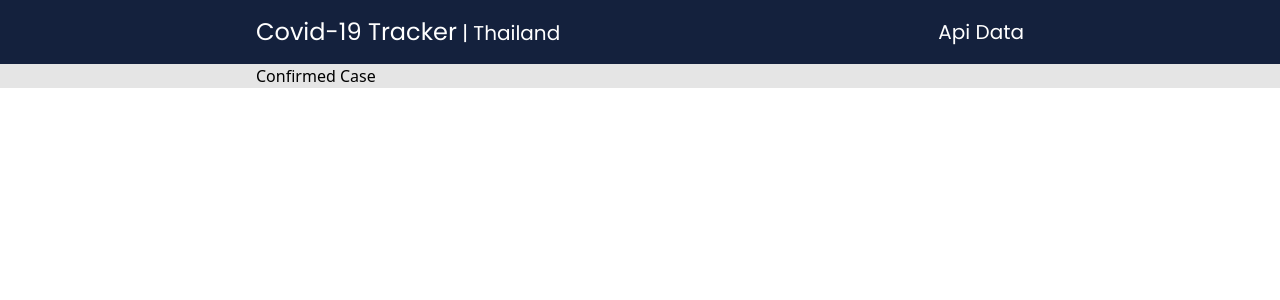
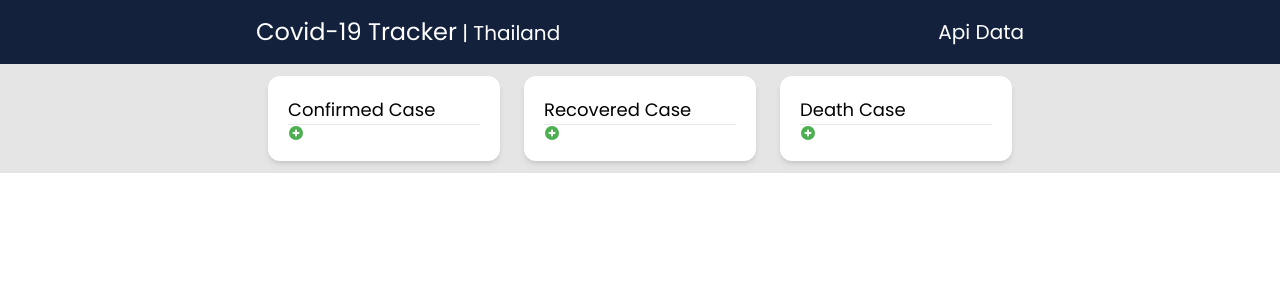
Before and after one commit to Kittonn/covid-tracker, a React (Create React App) app: page / in a window 1280 px wide. Shown: the top 300 px of the page. Built offline with nearby package versions, Linux system fonts and the light colour scheme; no server answers.

Commit message:
All Case

```diff
--- a/src/components/AllCase.jsx
+++ b/src/components/AllCase.jsx
@@ -1,6 +1,8 @@
 import React, { useEffect } from "react";
 import { useDispatch, useSelector } from "react-redux";
 import { getAllCase } from "../store/covidAllCaseSlice";
+import { FcPlus } from "react-icons/fc";
+
 const AllCase = () => {
   const {
     update_date,
@@ -18,11 +20,42 @@ const AllCase = () => {
   }, [dispatch]);
 
   return (
-    <div className="bg-[#e5e5e5] ">
+    <div className="bg-[#e5e5e5] font-[Poppins]">
       <div className="w-[90%] lg:w-[80%] xl:w-[60%] mx-auto">
-        <div>
-          <p>Confirmed Case</p>
-          <h1>{}</h1>
+        <div className="flex flex-wrap justify-between ">
+          <div className="bg-white flex-1 m-3 p-5 rounded-xl shadow-md">
+            <p className="text-lg whitespace-nowrap">Confirmed Case</p>
+            <h1 className="text-2xl font-bold text-[#03045e] tracking-widest">
+              {total_case}
+            </h1>
+            <hr />
+            <div className="flex items-center">
+              <FcPlus />
+              <div>{new_case}</div>
+            </div>
+          </div>
+          <div className="bg-white flex-1 m-3 p-5 rounded-xl shadow-md">
+            <p className="text-lg whitespace-nowrap">Recovered Case</p>
+            <h1 className="text-2xl font-bold text-[#03045e] tracking-widest">
+              {total_recovered}
+            </h1>
+            <hr />
+            <div className="flex items-center">
+              <FcPlus />
+              <div>{new_recovered}</div>
+            </div>
+          </div>
+          <div className="bg-white flex-1 m-3 p-5 rounded-xl shadow-md">
+            <p className="text-lg whitespace-nowrap">Death Case</p>
+            <h1 className="text-2xl font-bold text-[#03045e] tracking-widest">
+              {total_death}
+            </h1>
+            <hr />
+            <div className="flex items-center">
+              <FcPlus />
+              <div>{new_death}</div>
+            </div>
+          </div>
         </div>
       </div>
     </div>
```
